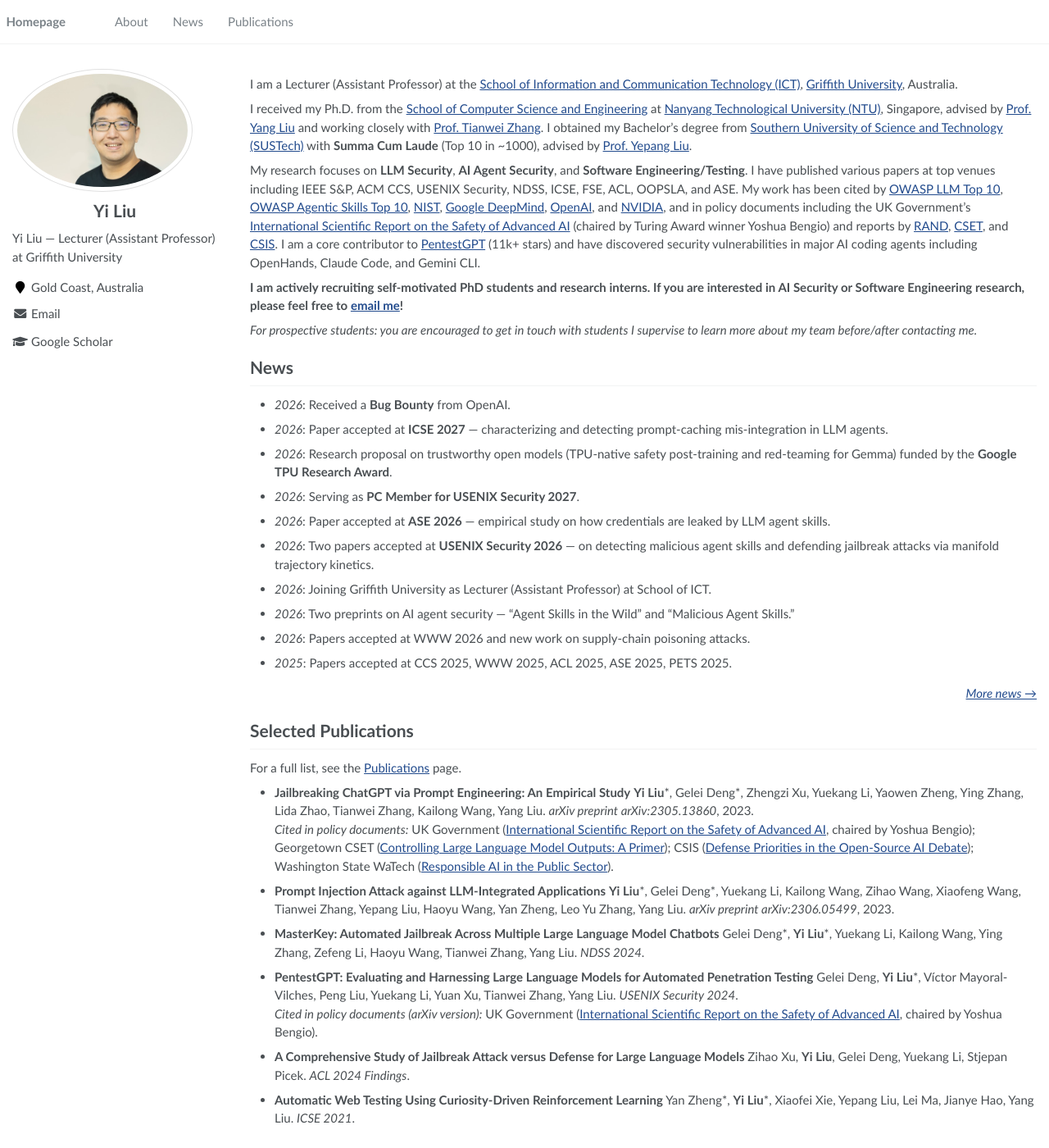
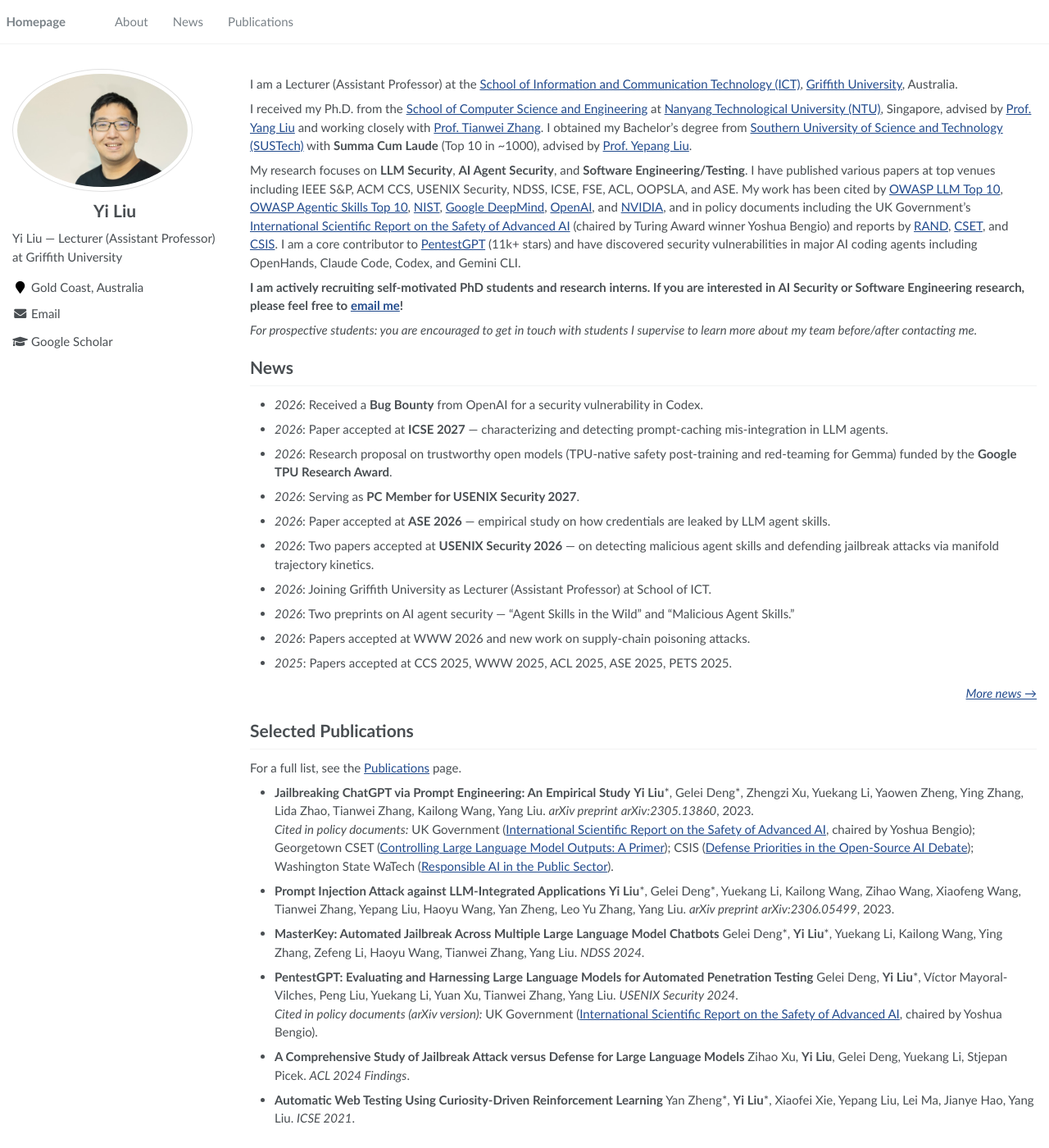
Before and after one commit to liuyi-academic/liuyi-academic.github.io, a Jekyll site: the page built from _pages/about.md, in a window 1280 px wide and 1400 px high. Shown: the whole window at 82% size. Built offline with Jekyll 4.4.1, drawn with Linux system fonts in a browser that asks for light colours; some of the changed text lies outside the part shown.

Commit message:
feat: note Codex in OpenAI bug bounty and agent vulnerability list
Co-Authored-By: Claude Fable 5.2 <noreply@anthropic.com>

```diff
--- a/_data/news.yml
+++ b/_data/news.yml
@@ -1,7 +1,7 @@
 # News entries, newest first. Rendered on the landing page (top 10) and the
 # full /news/ page. `date` is the year label; `text` is markdown.
 - date: "2026"
-  text: 'Received a **Bug Bounty** from OpenAI.'
+  text: 'Received a **Bug Bounty** from OpenAI for a security vulnerability in Codex.'
 - date: "2026"
   text: 'Paper accepted at **ICSE 2027** — characterizing and detecting prompt-caching mis-integration in LLM agents.'
 - date: "2026"
--- a/_pages/about.md
+++ b/_pages/about.md
@@ -14,7 +14,7 @@ I am a Lecturer (Assistant Professor) at the [School of Information and Communic
 
 I received my Ph.D. from the [School of Computer Science and Engineering](https://www.ntu.edu.sg/computing) at [Nanyang Technological University (NTU)](https://www.ntu.edu.sg/), Singapore, advised by [Prof. Yang Liu](https://personal.ntu.edu.sg/yangliu/) and working closely with [Prof. Tianwei Zhang](https://personal.ntu.edu.sg/tianwei.zhang/). I obtained my Bachelor's degree from [Southern University of Science and Technology (SUSTech)](https://www.sustech.edu.cn/en/) with **Summa Cum Laude** (Top 10 in ~1000), advised by [Prof. Yepang Liu](https://yepangliu.github.io/).
 
-My research focuses on **LLM Security**, **AI Agent Security**, and **Software Engineering/Testing**. I have published various papers at top venues including IEEE S&P, ACM CCS, USENIX Security, NDSS, ICSE, FSE, ACL, OOPSLA, and ASE. My work has been cited by [OWASP LLM Top 10](https://owasp.org/www-project-top-10-for-large-language-model-applications/), [OWASP Agentic Skills Top 10](https://owasp.org/www-project-agentic-skills-top-10/), [NIST](https://www.nist.gov/), [Google DeepMind](https://deepmind.google/), [OpenAI](https://openai.com/), and [NVIDIA](https://www.nvidia.com/), and in policy documents including the UK Government's [International Scientific Report on the Safety of Advanced AI](https://www.gov.uk/government/publications/international-scientific-report-on-the-safety-of-advanced-ai) (chaired by Turing Award winner Yoshua Bengio) and reports by [RAND](https://www.rand.org/pubs/research_reports/RRA4983-1.html), [CSET](https://cset.georgetown.edu/publication/controlling-large-language-models-a-primer/), and [CSIS](https://www.csis.org/analysis/defense-priorities-open-source-ai-debate). I am a core contributor to [PentestGPT](https://github.com/GreyDGL/PentestGPT) (11k+ stars) and have discovered security vulnerabilities in major AI coding agents including OpenHands, Claude Code, and Gemini CLI.
+My research focuses on **LLM Security**, **AI Agent Security**, and **Software Engineering/Testing**. I have published various papers at top venues including IEEE S&P, ACM CCS, USENIX Security, NDSS, ICSE, FSE, ACL, OOPSLA, and ASE. My work has been cited by [OWASP LLM Top 10](https://owasp.org/www-project-top-10-for-large-language-model-applications/), [OWASP Agentic Skills Top 10](https://owasp.org/www-project-agentic-skills-top-10/), [NIST](https://www.nist.gov/), [Google DeepMind](https://deepmind.google/), [OpenAI](https://openai.com/), and [NVIDIA](https://www.nvidia.com/), and in policy documents including the UK Government's [International Scientific Report on the Safety of Advanced AI](https://www.gov.uk/government/publications/international-scientific-report-on-the-safety-of-advanced-ai) (chaired by Turing Award winner Yoshua Bengio) and reports by [RAND](https://www.rand.org/pubs/research_reports/RRA4983-1.html), [CSET](https://cset.georgetown.edu/publication/controlling-large-language-models-a-primer/), and [CSIS](https://www.csis.org/analysis/defense-priorities-open-source-ai-debate). I am a core contributor to [PentestGPT](https://github.com/GreyDGL/PentestGPT) (11k+ stars) and have discovered security vulnerabilities in major AI coding agents including OpenHands, Claude Code, Codex, and Gemini CLI.
 
 **I am actively recruiting self-motivated PhD students and research interns. If you are interested in AI Security or Software Engineering research, please feel free to [email me](mailto:yi.liu@griffith.edu.au)!**
 
@@ -60,7 +60,7 @@ For a full list, see the [Publications](/publications/) page.
 
 # Awards & Honors
 
-- *2026*: Bug Bounty, OpenAI
+- *2026*: Bug Bounty (Codex), OpenAI
 - *2025*: Anthropic Safety Bug Bounty x2, Anthropic
 - *2025*: Most Innovation Paper Award, HMISA
 - *2024*: DALL-E Detection Classifier Access Program, OpenAI
```
